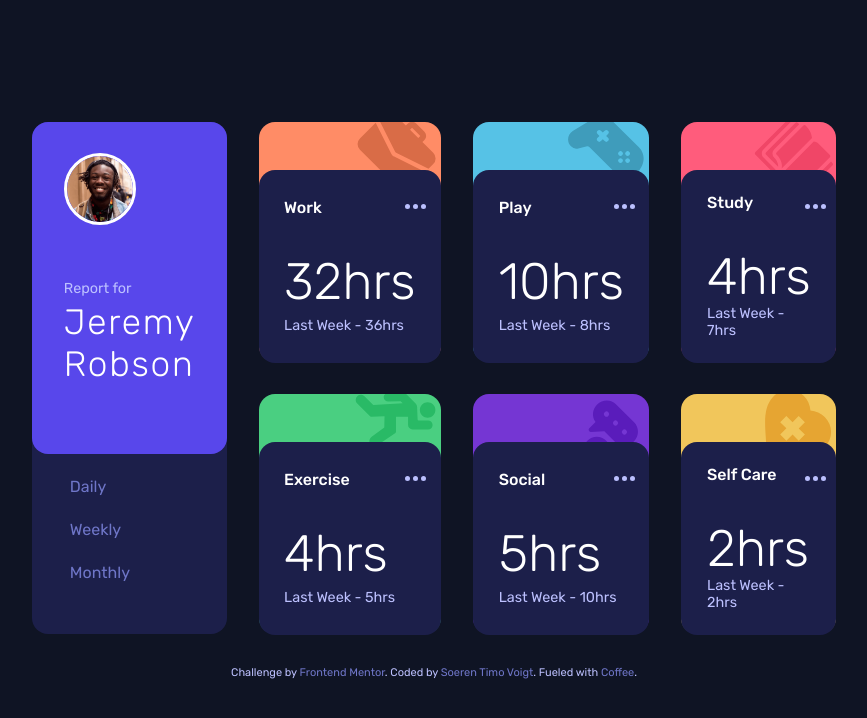
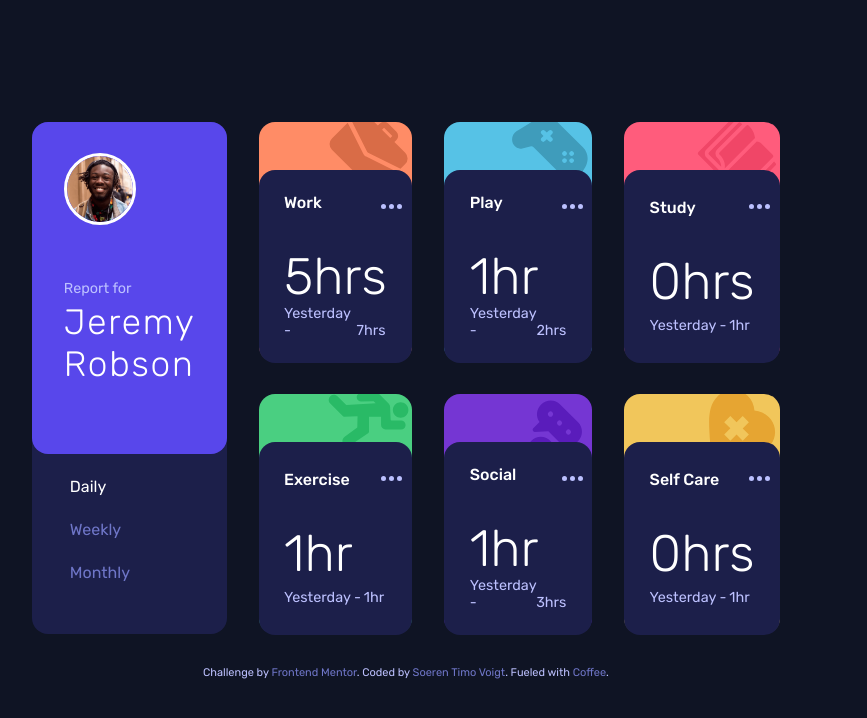
Before and after one commit to srenV/Time-tracking-dashboard, a plain HTML site: page index.html in a window 1280 px wide. Both pictures are taken after a click on the button "Daily". Shown: the whole page, without its empty margins (245-1112 px from the left). Drawn offline with Linux system fonts and the light colour scheme.

Commit message:
final without json

```diff
--- a/app.js
+++ b/app.js
@@ -0,0 +1,55 @@
+
+// all buttons, highlighted values (current), past values
+const dailyButton = document.getElementById('dailyButton');
+const weeklyButton = document.getElementById('weeklyButton');
+const monthlyButton = document.getElementById('monthlyButton');
+
+const currentDay = document.querySelectorAll('.currentDay');
+const currentWeek = document.querySelectorAll('.currentWeek');
+const currentMonth = document.querySelectorAll('.currentMonth');
+
+const pastDay = document.querySelectorAll('.pastDay');
+const pastWeek = document.querySelectorAll('.pastWeek');
+const pastMonth = document.querySelectorAll('.pastMonth');
+
+
+// first set all display values to none and then set the right ones to display: flex
+function showSet(current, past) {
+
+    currentDay.forEach(e => e.style.display = 'none');
+    currentWeek.forEach(e => e.style.display = 'none');
+    currentMonth.forEach(e => e.style.display = 'none');
+
+    pastDay.forEach(e => e.style.display = 'none');
+    pastWeek.forEach(e => e.style.display = 'none');
+    pastMonth.forEach(e => e.style.display = 'none');
+
+
+    current.forEach(e => e.style.display = 'flex');
+    past.forEach(e => e.style.display = 'flex');
+}
+
+// every button sets the font color and then passes the correct variables to the showSet function
+function dailyChange() {
+    dailyButton.style.color = 'white';
+    weeklyButton.style.color = 'hsl(235, 45%, 61%)';
+    monthlyButton.style.color = 'hsl(235, 45%, 61%)';
+
+    showSet(currentDay, pastDay);
+}
+
+function weeklyChange() {
+    dailyButton.style.color = 'hsl(235, 45%, 61%)';
+    weeklyButton.style.color = 'white';
+    monthlyButton.style.color = 'hsl(235, 45%, 61%)';
+
+    showSet(currentWeek, pastWeek);
+}
+
+function monthlyChange() {
+    dailyButton.style.color = 'hsl(235, 45%, 61%)';
+    weeklyButton.style.color = 'hsl(235, 45%, 61%)';
+    monthlyButton.style.color = 'white';
+
+    showSet(currentMonth, pastMonth);
+}
--- a/index.html
+++ b/index.html
@@ -20,9 +20,9 @@
         </div>
       </div>
       <div class="lowerTopGridBox">
-        <button id="topGridBoxButton">Daily</button>
-        <button id="topGridBoxButton">Weekly</button>
-        <button id="topGridBoxButton">Monthly</button>
+        <button class="topGridBoxButton" id="dailyButton" onclick="dailyChange()">Daily</button>
+        <button class="topGridBoxButton" id="weeklyButton" onclick="weeklyChange()">Weekly</button>
+        <button class="topGridBoxButton" id="monthlyButton" onclick="monthlyChange()">Monthly</button>
       </div>
     </div>
     <div class="gridBox" id="orange">
@@ -35,10 +35,10 @@
         </div>
         <div class="pastTracker">
           <div class="pastWeek">
-            Last Week - <span class="pastSpan">36hrs</span>
+            Last Week -<span class="pastSpan">&thinsp;36hrs</span>
           </div>
-          <div class="pastDay">Yesterday - <span>7hrs</span></div>
-          <div class="pastMonth">Last Month - <span>128hrs</span></div>
+          <div class="pastDay">Yesterday -<span>&thinsp;7hrs</span></div>
+          <div class="pastMonth">Last Month -<span>&thinsp;128hrs</span></div>
         </div>
 
         <img src="./images/icon-ellipsis.svg" alt="icon-ellipsis" class="dots" />
@@ -54,10 +54,10 @@
         </div>
         <div class="pastTracker">
           <div class="pastWeek">
-            Last Week - <span class="pastSpan">8hrs</span>
+            Last Week -<span class="pastSpan">&thinsp;8hrs</span>
           </div>
-          <div class="pastDay">Yesterday - <span>2hrs</span></div>
-          <div class="pastMonth">Last Month - <span>29hrs</span></div>
+          <div class="pastDay">Yesterday -<span>&thinsp;2hrs</span></div>
+          <div class="pastMonth">Last Month -<span>&thinsp;29hrs</span></div>
         </div>
 
         <img src="./images/icon-ellipsis.svg" alt="icon-ellipsis" class="dots" />
@@ -73,10 +73,10 @@
         </div>
         <div class="pastTracker">
           <div class="pastWeek">
-            Last Week - <span class="pastSpan">7hrs</span>
+            Last Week -<span class="pastSpan">&thinsp;7hrs</span>
           </div>
-          <div class="pastDay">Yesterday - <span>1hr</span></div>
-          <div class="pastMonth">Last Month - <span>19hrs</span></div>
+          <div class="pastDay">Yesterday -<span>&thinsp;1hr</span></div>
+          <div class="pastMonth">Last Month -<span>&thinsp;19hrs</span></div>
         </div>
 
         <img src="./images/icon-ellipsis.svg" alt="icon-ellipsis" class="dots" />
@@ -92,11 +92,11 @@
         </div>
         <div class="pastTracker">
           <div class="pastWeek">
-            Last Week - <span class="pastSpan">5hrs</span>
+            Last Week -<span class="pastSpan">&thinsp;5hrs</span>
           </div>
-          <div class="pastDay">Yesterday - <span>1hr</span></div>
+          <div class="pastDay">Yesterday -<span>&thinsp;1hr</span></div>
 
-          <div class="pastMonth">Last Month - <span>18hrs</span></div>
+          <div class="pastMonth">Last Month -<span>&thinsp;18hrs</span></div>
         </div>
 
         <img src="./images/icon-ellipsis.svg" alt="icon-ellipsis" class="dots" />
@@ -112,11 +112,11 @@
         </div>
         <div class="pastTracker">
           <div class="pastWeek">
-            Last Week - <span class="pastSpan">10hrs</span>
+            Last Week -<span class="pastSpan">&thinsp;10hrs</span>
           </div>
-          <div class="pastDay">Yesterday - <span>3hrs</span></div>
+          <div class="pastDay">Yesterday -<span>&thinsp;3hrs</span></div>
 
-          <div class="pastMonth">Last Month - <span>23hrs</span></div>
+          <div class="pastMonth">Last Month -<span>&thinsp;23hrs</span></div>
         </div>
 
         <img src="./images/icon-ellipsis.svg" alt="icon-ellipsis" class="dots" />
@@ -132,10 +132,10 @@
         </div>
         <div class="pastTracker">
           <div class="pastWeek">
-            Last Week - <span class="pastSpan">2hrs</span>
+            Last Week -<span class="pastSpan">&thinsp;2hrs</span>
           </div>
-          <div class="pastDay">Yesterday - <span>1hr</span></div>
-          <div class="pastMonth">Last Month - <span>11hrs</span></div>
+          <div class="pastDay">Yesterday -<span>&thinsp;1hr</span></div>
+          <div class="pastMonth">Last Month -<span>&thinsp;11hrs</span></div>
         </div>
 
         <img src="./images/icon-ellipsis.svg" alt="icon-ellipsis" class="dots" />
--- a/styles.css
+++ b/styles.css
@@ -49,7 +49,7 @@ main {
   grid-area: main;
 }
 
-#topGridBoxButton {
+.topGridBoxButton {
   background-color: rgba(0, 0, 0, 0);
   color: hsl(235, 45%, 61%);
   border: none;
@@ -57,8 +57,12 @@ main {
   font-size: 1em;
 }
 
-#topGridBoxButton:hover {
+.topGridBoxButton:hover {
   text-shadow: 0px 0px 10px white;
+}
+
+#weeklyButton{
+  color: white;
 }
 
 #lowerTopSpan {
@@ -171,15 +175,16 @@ main {
   color: white;
 }
 
+.pastTracker{
+    color: hsl(236, 100%, 87%);
+    font-size: .93em;
+}
+
 .currentWeek {
   font-size: 2em;
   font-weight: 200;
   margin-top: 0.2em;
   display: flex;
-}
-
-.pastTracker{
-    color: hsl(236, 100%, 87%);
 }
 
 .currentDay {
@@ -209,7 +214,7 @@ main {
   display: none;
 }
 .pastweek {
-  display: unset;
+  display: flex;
 }
 .pastMonth {
   display: none;
@@ -288,7 +293,7 @@ footer {
     z-index: 0;
   }
 
-  #topGridBoxButton {
+  .topGridBoxButton {
     padding-top: 14%;
   }
   .gridBox {
@@ -308,12 +313,14 @@ footer {
   .currentDay {
     font-size: 3.2em;
     margin-top: .5em;
+    position: relative;
     top: 8%;
   }
 
   .currentMonth {
     font-size: 3.2em;
     margin-top: .5em;
+    position: relative;
     top: 8%;
   }
 
```
